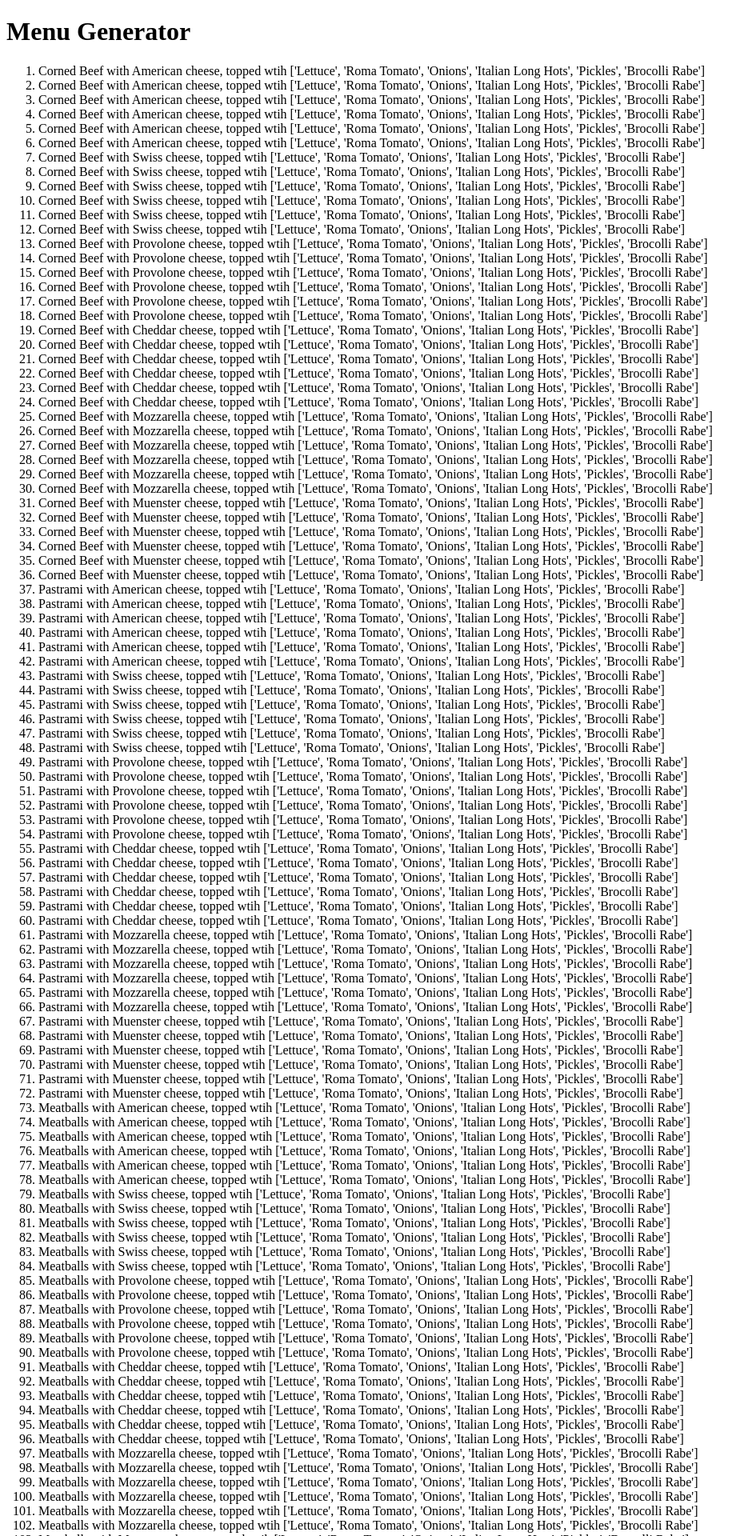
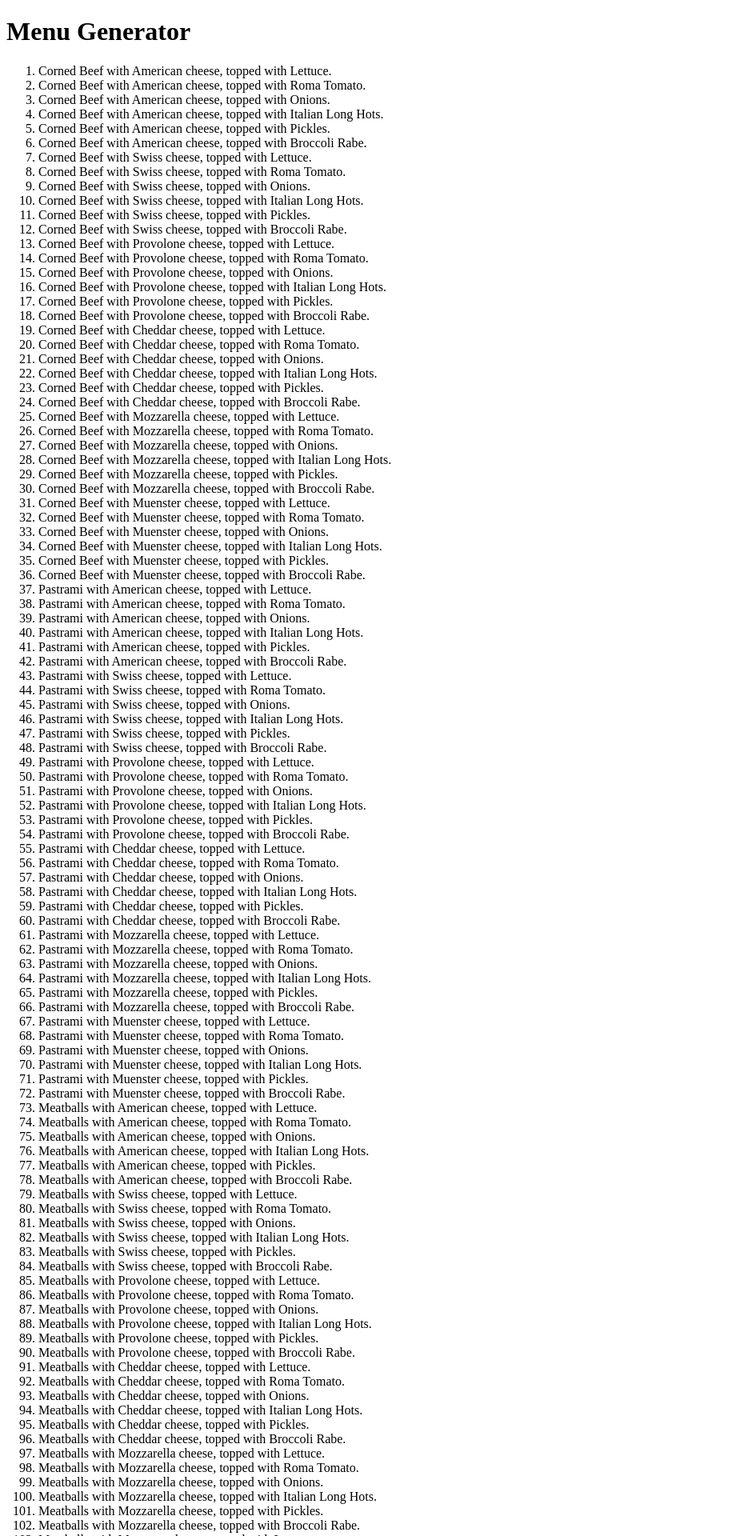
Before and after one commit to pchristscribe/sandwich, a Django app: page /sandwich/menu in a window 1280 px wide. Shown: the top 1920 px of the page at 80% size, without its empty margins (0-945 px from the left). Run offline with Django 4.2, Linux system fonts and the light colour scheme.

Commit message:
completed menugeneratorview

```diff
--- a/sandwich_site/sandwichapp/templates/menu_generator.html
+++ b/sandwich_site/sandwichapp/templates/menu_generator.html
@@ -12,7 +12,7 @@
         {% for meat in meats %}
             {% for cheese in cheeses %}
                 {% for topping in toppings %}
-                    <li> {{ meat | title }} with {{ cheese | title }} cheese, topped wtih {{toppings | title}}</li>
+                    <li> {{ meat | title }} with {{ cheese | title }} cheese, topped with {{topping | title}}.</li>
                 {% endfor %}
             {% endfor %}
         {% endfor %}
--- a/sandwich_site/sandwichapp/templates/sandwichapp.html
+++ b/sandwich_site/sandwichapp/templates/sandwichapp.html
@@ -24,6 +24,6 @@
 <form action="{% url 'sandwich_generator' %}">
     <input type="submit" value="Make a sandwich!" />
 </form>
-
+<button><a href="/sandwich/menu">The Full Menu</a></button>
 </body>
 </html>
--- a/sandwich_site/sandwichapp/views.py
+++ b/sandwich_site/sandwichapp/views.py
@@ -6,7 +6,7 @@ import random
 ingredients = {
     'meats': ['corned beef', 'pastrami', 'meatballs', 'capicola', 'beyond burger', 'roast pork'],
     'cheeses': ['american', 'swiss', 'provolone', 'cheddar', 'mozzarella', 'muenster'],
-    'toppings': ['lettuce', 'roma tomato', 'onions', 'italian long hots', 'pickles', 'brocolli rabe']
+    'toppings': ['lettuce', 'roma tomato', 'onions', 'italian long hots', 'pickles', 'broccoli rabe']
 }
 
 class SandwichappView(View):
@@ -49,4 +49,4 @@ class MenuGeneratorView(View):
             context={
                 "meats": ingredients["meats"],
                 "cheeses": ingredients["cheeses"],
-                "toppings": ingredients["toppings"],})
+                "toppings": ingredients["toppings"]})
```
